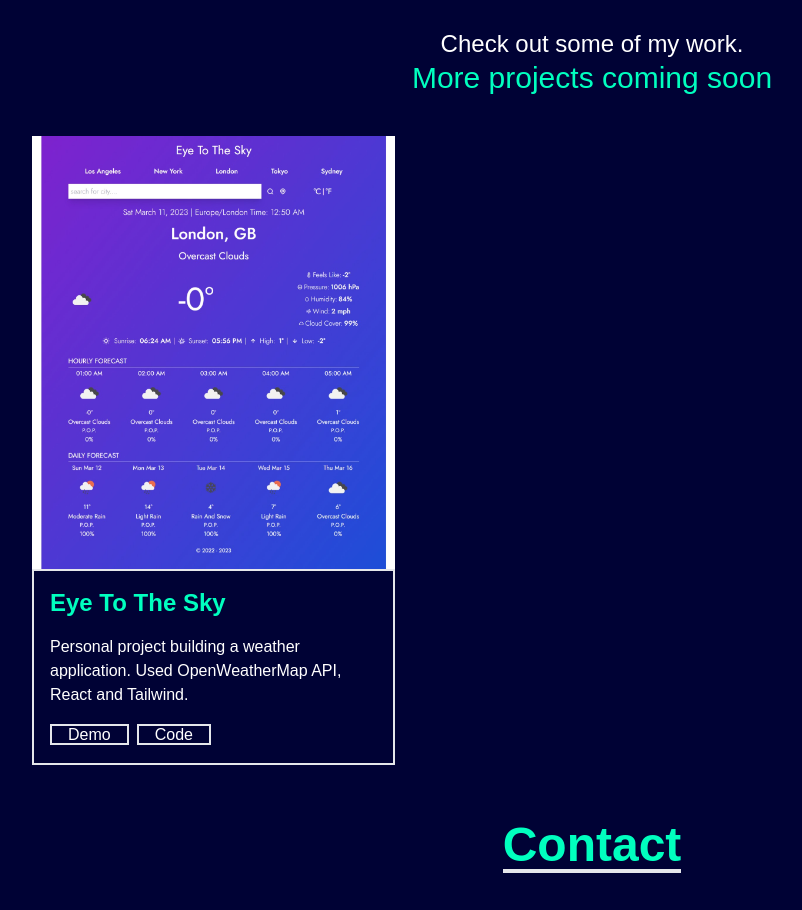
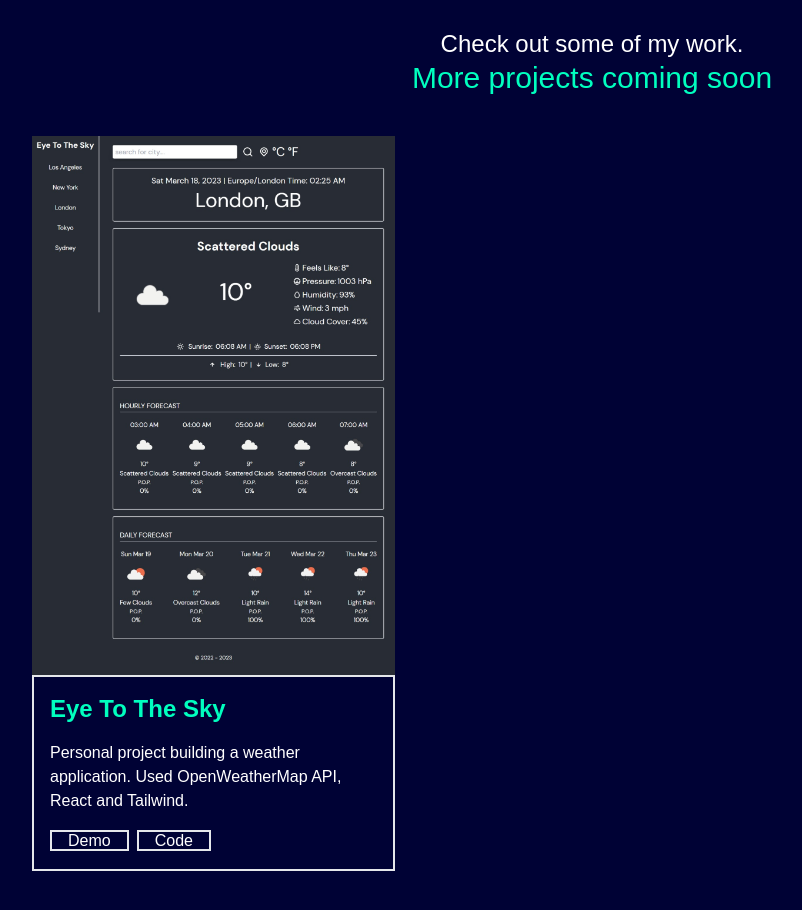
Before and after one commit to thibert-derek/site, a React (Create React App) app: page / in a window 1280 px wide. Shown: the part 2020-2930 px from the top of the page, without its empty margins (48-850 px from the left). Built offline with nearby package versions, Linux system fonts and the light colour scheme.

Commit message:
Updated Project Component

```diff
--- a/src/components/Projects.jsx
+++ b/src/components/Projects.jsx
@@ -1,5 +1,5 @@
 import React from 'react'
-import weather from '../assets/weather.jpeg'
+import weather2 from '../assets/weather2.jpeg'
 
 const Projects = () => {
     return (
@@ -22,7 +22,7 @@ const Projects = () => {
 
                             <span className='justify-center'>
                                 <div>
-                                    <img className="sm:max-h-[600px] w-full" src={weather} />
+                                    <img className="sm:max-h-[600px] w-full" src={weather2} />
                                 </div>
                                 <div className="border-2 px-4 py-4">
                                     <h3 className="font-bold text-2xl text-[#00FFBF]">Eye To The Sky</h3>
```
Also changed, not shown: src/assets/weather2.jpeg (added), 1 other file (tests, documents, lock files or other folders).
